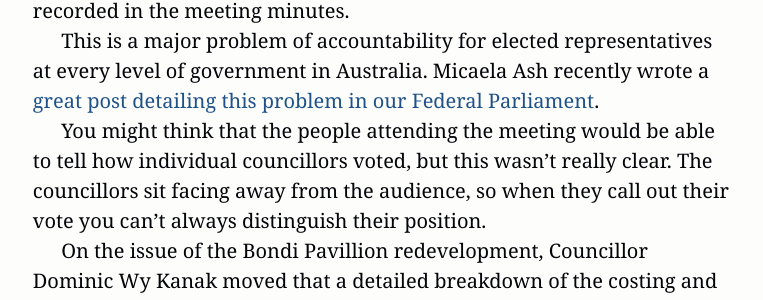
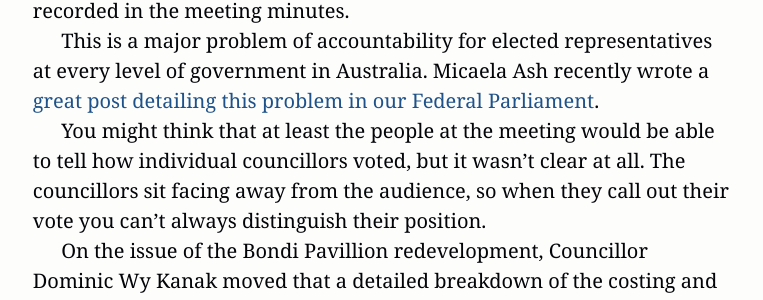
Before and after one commit to equivalentideas/home, a Jekyll site: the page built from _posts/2016-02-29-waverley-council-meeting.markdown, in a window 1280 px wide and 900 px high, scrolled down 2733 px. Shown: the part 143-443 px from the top of the window, without its empty margins (257-1020 px from the left). Built offline with Jekyll 4.4.1, drawn with Linux system fonts in a browser that asks for light colours; nearby versions of some CDN libraries.

Commit message:
Reword sentence

```diff
--- a/_posts/2016-02-29-waverley-council-meeting.markdown
+++ b/_posts/2016-02-29-waverley-council-meeting.markdown
@@ -106,8 +106,8 @@ This is a major problem of accountability for elected representatives
 at every level of government in Australia.
 Micaela Ash recently wrote a [great post detailing this problem in our Federal Parliament](https://www.openaustraliafoundation.org.au/2016/02/04/they-vote-for-you-finding-the-real-facts-about-voting/).
 
-You might think that the people attending the meeting would
-be able to tell how individual councillors voted, but this wasn’t really clear.
+You might think that at least the people at the meeting would
+be able to tell how individual councillors voted, but it wasn’t clear at all.
 The councillors sit facing away from the audience,
 so when they call out their vote you can’t always distinguish their position.
 
```
